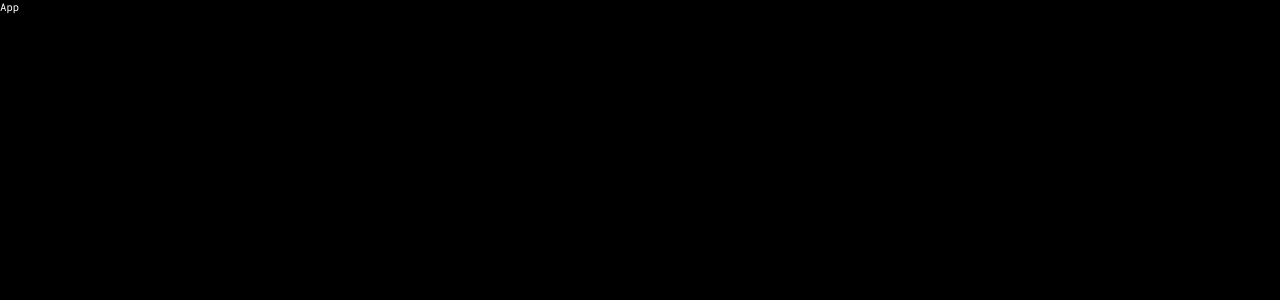
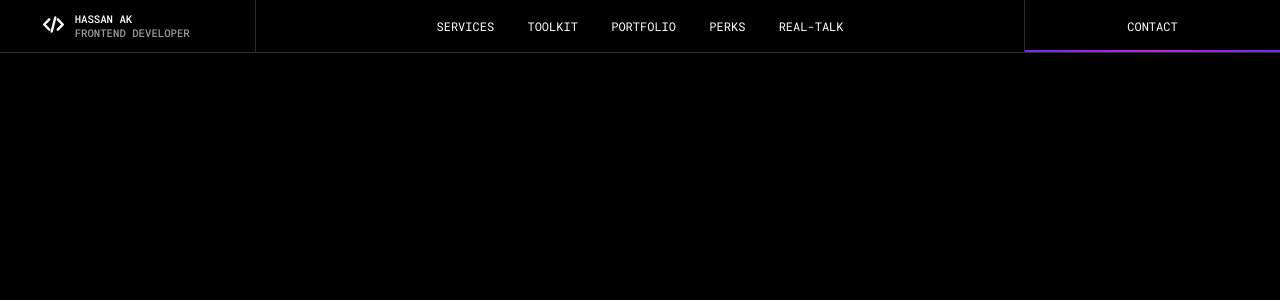
Before and after one commit to hakhan1999/HassanAK-Portfolio, a React (Vite) app: page / in a window 1280 px wide. Shown: the top 300 px of the page. Built offline with nearby package versions, Linux system fonts and the light colour scheme; a web font is replaced by a local one.

Commit message:
header completed

```diff
--- a/index.html
+++ b/index.html
@@ -2,7 +2,7 @@
 <html lang="en">
   <head>
     <meta charset="UTF-8" />
-    <link rel="icon" type="image/svg+xml" href="/vite.svg" />
+    <link rel="icon" type="image/svg+xml" href="src/assets/logo.svg" />
     <meta name="viewport" content="width=device-width, initial-scale=1.0" />
     <title>Hassan AK Portfolio</title>
   </head>
--- a/src/App.jsx
+++ b/src/App.jsx
@@ -1,11 +1,12 @@
-import React from 'react'
+import React from "react";
+import Header from "./components/Header";
 
 const App = () => {
   return (
-    <div className='test'>
-      App
-    </div>
-  )
-}
+    <>
+      <Header />
+    </>
+  );
+};
 
-export default App
+export default App;
--- /dev/null
+++ b/src/components/Header.jsx
@@ -0,0 +1,27 @@
+import React from "react";
+import "../styles/Header.css";
+import Navbar from "./Navbar";
+
+const Header = () => {
+  return (
+    <header>
+      <div className="wrapper">
+        <a href="/" className="home-link">
+          <div className="logo-sec">
+            <img src="src/assets/logo.svg" alt="Logo" />
+          </div>
+          <div className="name-sec">
+            <p className="top">Hassan AK</p>
+            <p className="bottom">Frontend Developer</p>
+          </div>
+        </a>
+        <Navbar />
+        <li className="contact-desktop">
+          <a href="#contact">Contact</a>
+        </li>
+      </div>
+    </header>
+  );
+};
+
+export default Header;
--- /dev/null
+++ b/src/components/Navbar.jsx
@@ -0,0 +1,31 @@
+import React from "react";
+import "../styles/Header.css";
+
+const Navbar = () => {
+  return (
+    <nav>
+      <ul className="navbar">
+        <li>
+          <a href="#services">Services</a>
+        </li>
+        <li>
+          <a href="#toolkit">Toolkit</a>
+        </li>
+        <li>
+          <a href="#portfolio">Portfolio</a>
+        </li>
+        <li>
+          <a href="#perks">Perks</a>
+        </li>
+        <li>
+          <a href="#real-talk">Real-Talk</a>
+        </li>
+        <li className="contact">
+          <a href="#contact">Contact</a>
+        </li>
+      </ul>
+    </nav>
+  );
+};
+
+export default Navbar;
--- a/src/index.css
+++ b/src/index.css
@@ -14,6 +14,8 @@
   --maroon: #700000;
   --dark-grey: #525d6f;
   --dark-blue: #191399;
+  --border-color: #272e3a;
+  --para-size: 1.125rem;
 }
 
 * {
@@ -46,3 +48,43 @@ body {
   background-color: var(--black);
   color: var(--white);
 }
+
+h1,
+h2,
+h3,
+h4,
+h5,
+h6,
+a,
+p,
+span,
+li {
+  transition: all 0.4s ease-out;
+}
+
+a {
+  text-decoration: none;
+  color: white;
+}
+
+li {
+  list-style: none;
+}
+
+.container {
+  padding-left: 4rem;
+  padding-right: 4rem;
+}
+
+.sec-padded {
+  padding-top: 8.75rem;
+  padding-bottom: 8.75rem;
+}
+
+.top-padded {
+  padding-top: 8.75rem;
+}
+
+.bottom-padded {
+  padding-bottom: 8.75rem;
+}
--- /dev/null
+++ b/src/styles/Header.css
@@ -0,0 +1,133 @@
+header {
+    border-bottom: 0.125rem solid var(--border-color);
+    position: fixed;
+    width: 100%;
+}
+
+header .wrapper {
+    display: flex;
+    justify-content: space-between;
+    align-items: center;
+}
+
+header .wrapper .home-link {
+    display: flex;
+    align-items: center;
+    gap: 1rem;
+    width: 20%;
+    border-right: 0.125rem solid var(--border-color);
+    height: 100%;
+    padding: 1.125rem 4rem;
+}
+
+header .wrapper .home-link .logo-sec {
+    width: 2rem;
+}
+
+header .wrapper .home-link .name-sec p {
+    text-transform: uppercase;
+    font-size: 1rem;
+    font-weight: 500;
+}
+
+header .wrapper .home-link .name-sec p.bottom {
+    color: var(--grey);
+}
+
+nav ul.navbar {
+    display: flex;
+    align-items: center;
+    gap: 3.125rem;
+    text-transform: uppercase;
+    font-size: var(--para-size);
+}
+
+nav ul.navbar li.contact {
+    display: none;
+}
+
+li.contact-desktop {
+    border-left: 0.125rem solid var(--border-color);
+    font-size: var(--para-size);
+    text-transform: uppercase;
+    height: 4.875rem;
+    align-items: center;
+    justify-content: center;
+    display: flex;
+    width: 20%;
+}
+
+li.contact-desktop a {
+    padding: 1.125rem 4rem;
+    width: 100%;
+    height: 100%;
+    display: flex;
+    align-items: center;
+    justify-content: center;
+    position: relative;
+}
+
+li.contact-desktop a:before {
+    content: '';
+    height: 0.188rem;
+    width: 100%;
+    position: absolute;
+    background-image: linear-gradient(90deg, #7427f3, #be20e5 50%, #7427f3);
+    bottom: 0;
+}
+
+li.contact-desktop a:after {
+    content: '';
+    height: 30%;
+    width: 100%;
+    position: absolute;
+    bottom: 0;
+    background: var(--purple);
+    filter: blur(20px);
+    opacity: 0;
+    transition: all 0.4s ease-out;
+    z-index: -1;
+}
+
+nav ul.navbar li a {
+    position: relative;
+}
+
+nav ul.navbar li a:before {
+    content: '';
+    height: 0.188rem;
+    width: 100%;
+    position: absolute;
+    background: var(--white);
+    bottom: 0;
+    opacity: 0;
+    transition: all 0.4s ease-out;
+}
+
+nav ul.navbar li a::after {
+    content: '';
+    height: 0.8rem;
+    width: 100%;
+    position: absolute;
+    bottom: 0;
+    background: var(--white);
+    filter: blur(20px);
+    opacity: 0;
+    transition: all 0.4s ease-out;
+    z-index: -1;
+}
+
+nav ul.navbar li a:hover::before,
+nav ul.navbar li a:hover::after {
+    opacity: 1;
+}
+
+li.contact-desktop:hover a:after {
+    opacity: 1;
+}
+
+nav ul.navbar li a {
+    height: 4.875rem;
+    display: flex;
+    align-items: center;
+}
```
Also changed, not shown: src/assets/logo.svg (added).
